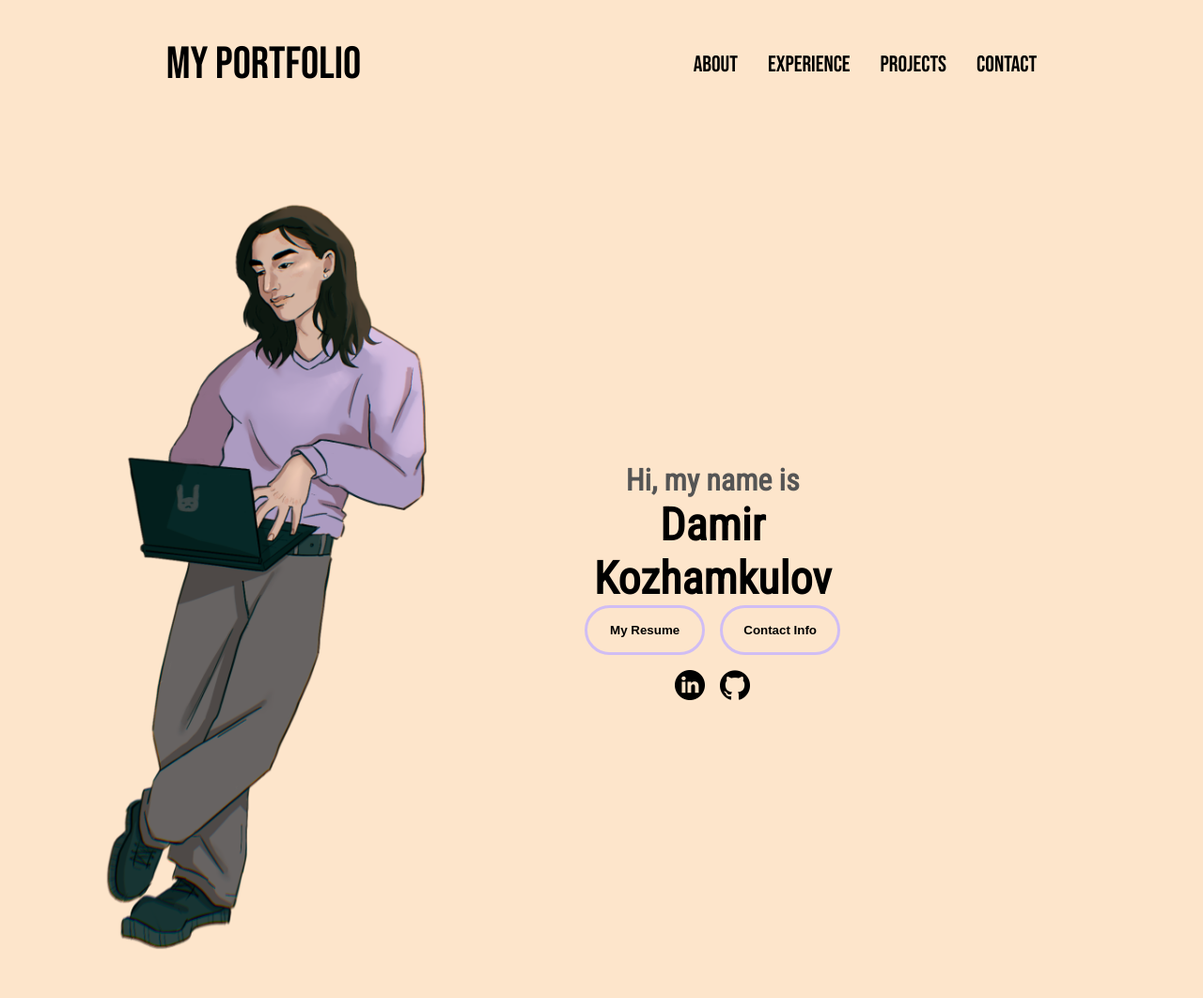
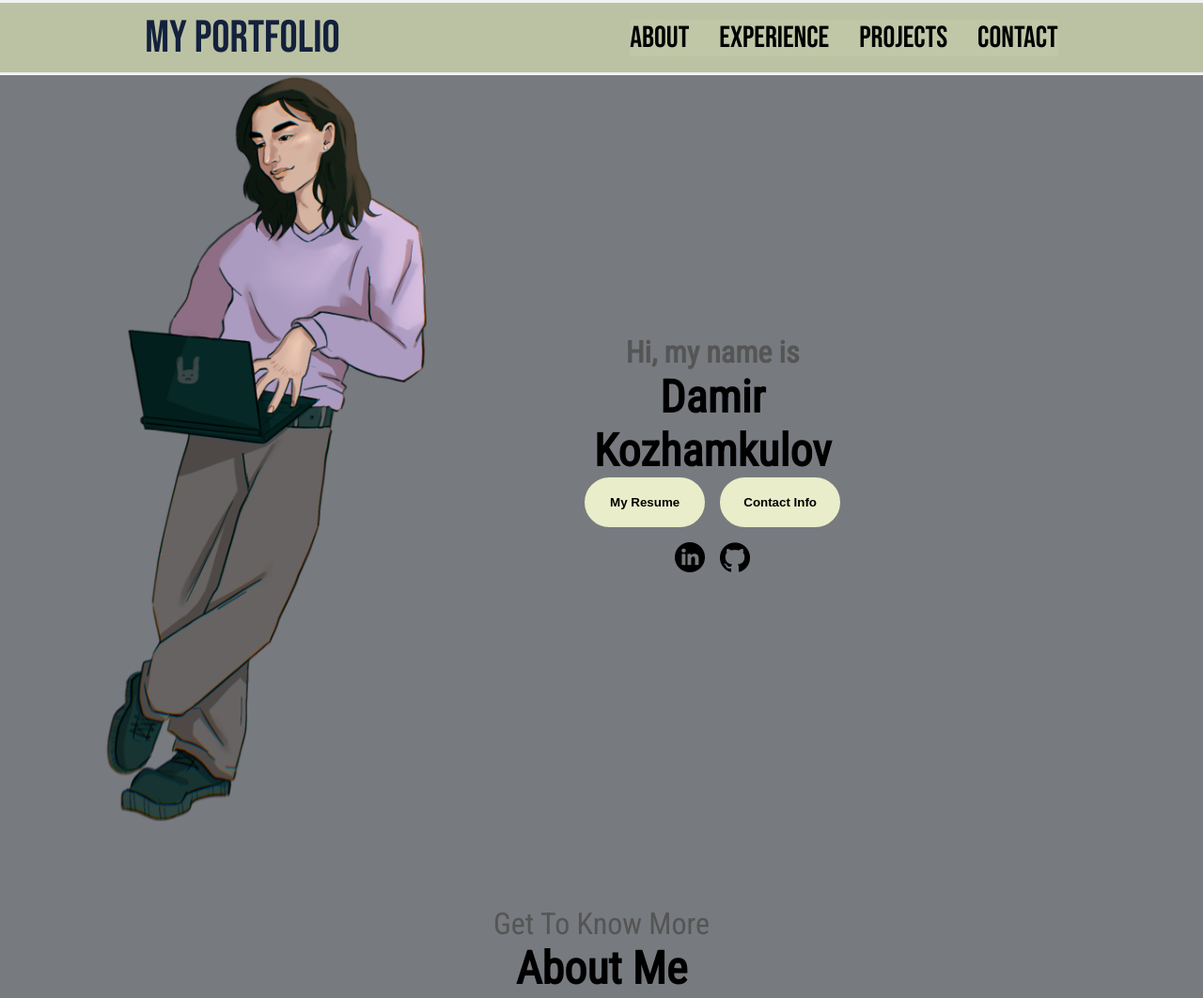
Before and after one commit to Damirchik11/Damirchik11.github.io, a plain HTML site: page index.html in a window 1280 px wide. Shown: the top 1062 px of the page at 94% size. Drawn offline with Linux system fonts and the light colour scheme.

Commit message:
New branch changes from main, updated styles

```diff
--- a/style.css
+++ b/style.css
@@ -2,7 +2,7 @@
 
 /* Background color and box model */
 * {
-  background-color: #fde5cb;
+  background-color: #777a7f;
   box-sizing: border-box;
   margin: 0;
   padding: 0;
@@ -25,6 +25,18 @@ body {
 /* Navigation */
 #desktop-nav {
   font-family: 'Bebas Neue', sans-serif;
+  background-color: rgba(204, 213, 174, 0.80);
+  border-top: 0.2rem solid #f2f2f2ff;
+  border-bottom: 0.2rem solid #f2f2f2ff;
+  position: fixed;
+  top: 0;
+  left: 0;
+  width: 100vw;
+  z-index: 1000;
+  height: 10vh;
+  min-height: 60px;
+  backdrop-filter: blur(4px);
+  color: #14213d;
 }
 
 #profile {
@@ -48,6 +60,19 @@ a,
 }
 
 /* DESKTOP NAV */
+#desktop-nav .nav-links {
+  list-style: none;
+  background-color: rgba(204, 213, 174, 0.85) !important;
+  backdrop-filter: blur(4px);
+}
+
+#desktop-nav .nav-links li a {
+  display: block;
+  font-size: 2rem;
+  background-color: rgba(204, 213, 174, 0.85) !important;
+  backdrop-filter: blur(4px);
+}
+
 nav,
 .nav-links {
   display: flex;
@@ -71,18 +96,20 @@ a {
 }
 
 a:hover {
-  color: dimgray;
+  color: #fefae0ff;
   text-decoration: underline;
   text-underline-offset: 1rem;
-  text-decoration-color: #8458B3;
+  text-decoration-color: #fefae0ff;
 }
 
 .logo {
   font-size: 3rem;
+  background-color: transparent;
 }
 
 .logo:hover {
   cursor: default;
+  color: #fefae0ff;
 }
 
 /* HAMBURGER MENU */
@@ -235,15 +262,16 @@ section {
 
 .btn-color-1,
 .btn-color-2 {
-  border: #d0bdf4 0.2rem solid;
+  border: #e9edc9ff 0.2rem solid;
+  background-color: #e9edc9ff;
 }
 
 .btn-color-1:hover,
 .btn-color-2:hover {
   cursor: pointer;
-  background-color: #e5eaf5;
-  color: #8458B3;
-  border: #a0d2eb 0.2rem solid;
+  background-color: #ccd5aeff;
+  color: #fefae0ff;
+  border: #fefae0ff 0.2rem solid;
 }
 
 /* ABOUT SECTION */
```
